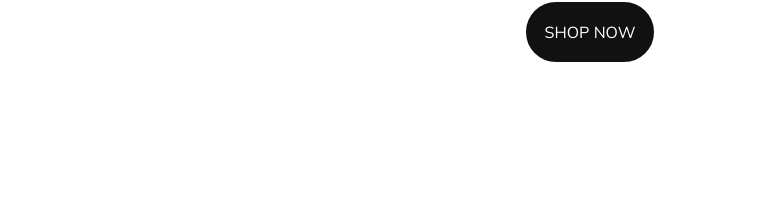
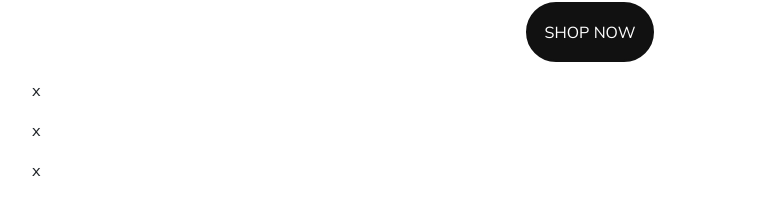
Before and after one commit to OzAlbayrak/Manero_Frontend, a React (Create React App) app in the folder manero/: page /Cart in a window 1280 px wide. Shown: the part 510-724 px from the top of the page, without its empty margins (50-829 px from the left). Built offline with nearby package versions, Linux system fonts and the light colour scheme; some icons are missing.

Commit message:
Fixed view

```diff
--- a/manero/src/Views/CartView.js
+++ b/manero/src/Views/CartView.js
@@ -86,9 +86,9 @@ export const CartView = () => {
           }
 
           </div>
-          <p></p>
-          <p></p>
-          <p></p>
+          <p>x</p>
+          <p>x</p>
+          <p>x</p>
 
           <MenuLinkIcons/>
 
--- a/manero/src/Views/OrderView.js
+++ b/manero/src/Views/OrderView.js
@@ -65,11 +65,10 @@ const OrderView = () => {
     TotItem: {totAmountOfItems}
     TotPrice: {totPrice}
 
-    <p></p>
-    <p></p>
-    <p></p>
-    <p></p>
-    <p></p>
+    <p>x</p>
+    <p>x</p>
+    <p>x</p>
+
 
     <MenuLinkIcons/>
     </div>
```
